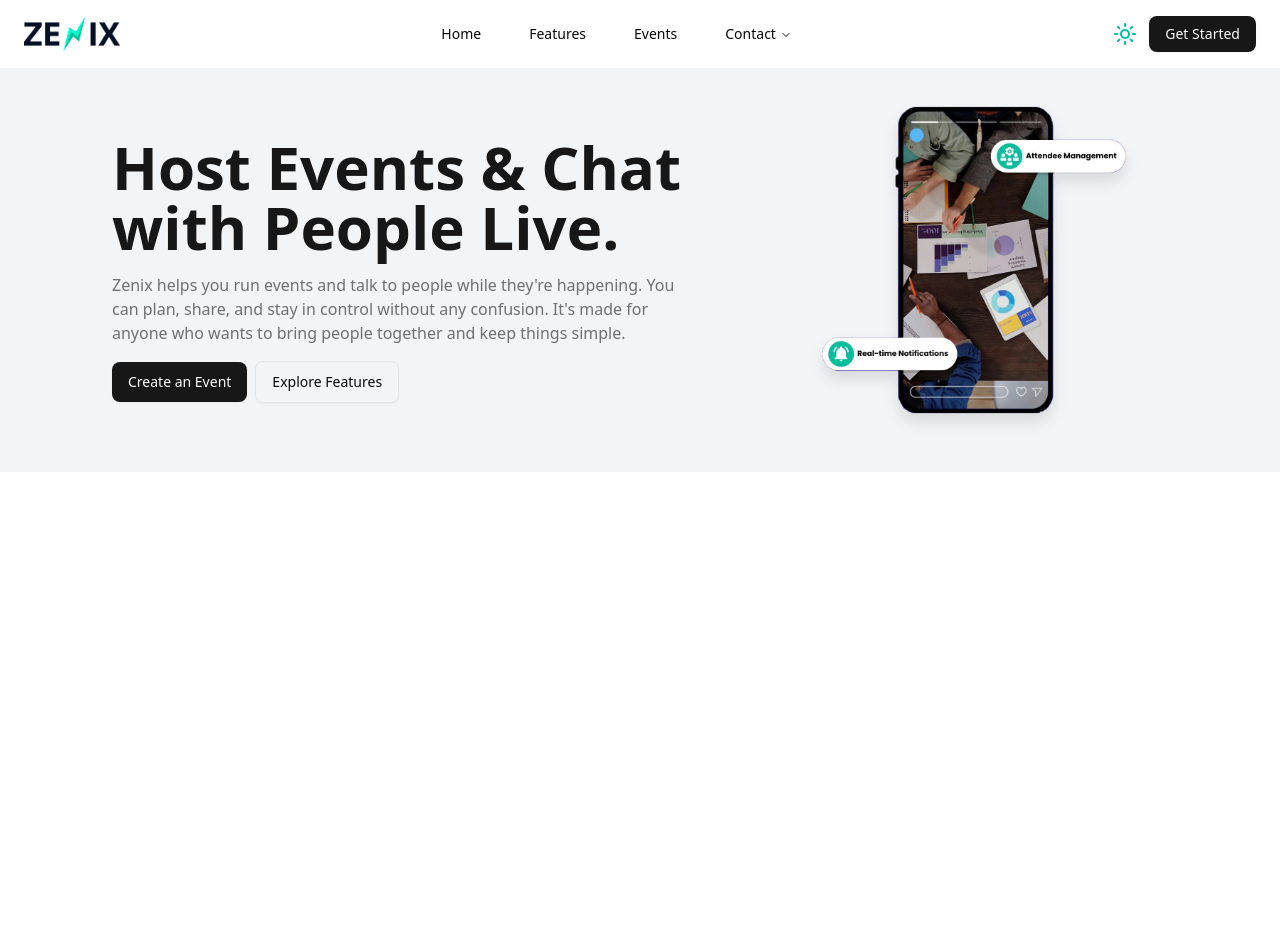
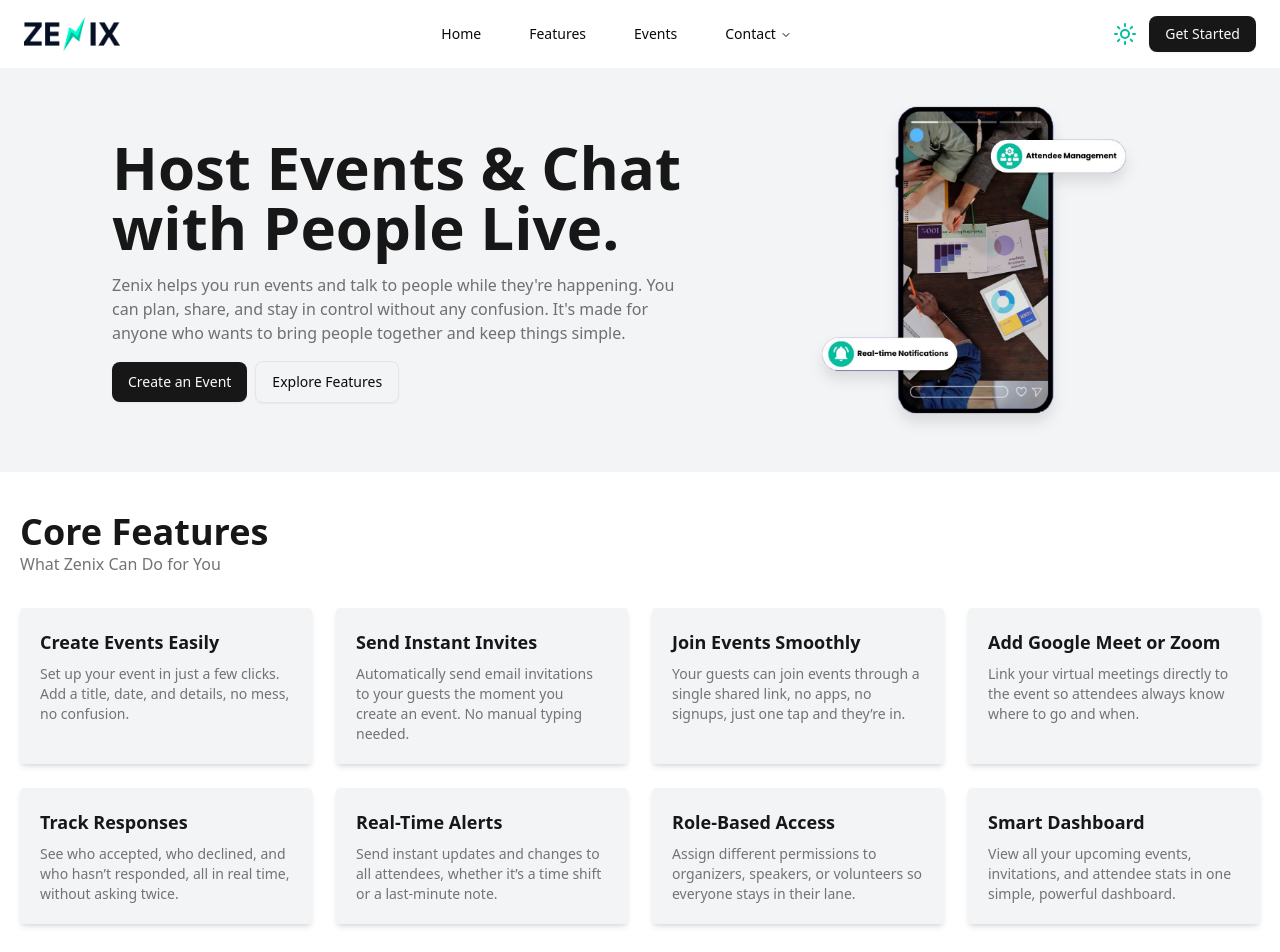
Before and after one commit to shawaiz-khan/zenix, a React (Vite) app in the folder client/: page / in a window 1280 px wide. Shown: the top 952 px of the page. Before the commit the page ends 800 px from the top, so only its background shows below. Built offline with nearby package versions, Linux system fonts and the light colour scheme.

Commit message:
add: Core features added

```diff
--- a/client/src/index.css
+++ b/client/src/index.css
@@ -53,7 +53,7 @@
 
   /* Text Colors */
   --text-default: var(--foreground);
-  --text-muted: oklch(0.556 0 0);
+  --text-muted-bg: oklch(0.3 0 0);
   --text-accent: var(--accent-foreground);
   --text-primary: var(--primary-foreground);
   --text-secondary: var(--secondary-foreground);
@@ -101,7 +101,7 @@
   --color-bg-light: #F3F4F6;
 
   /* Text Colors */
-  --text-muted: oklch(0.556 0 0);
+  --text-muted-bg: oklch(0.3 0 0);
   --text-primary: var(--primary-foreground);
   --text-secondary: var(--secondary-foreground);
   --text-destructive: var(--destructive);
--- a/client/src/pages/Landing/data.ts
+++ b/client/src/pages/Landing/data.ts
@@ -1 +1,41 @@
 export { default as hero_img } from "@/assets/images/hero/hero_mobile.png";
+
+interface IFeatures {
+    title: string;
+    description: string;
+}
+
+export const features: IFeatures[] = [
+    {
+        title: "Create Events Easily",
+        description: "Set up your event in just a few clicks. Add a title, date, and details, no mess, no confusion.",
+    },
+    {
+        title: "Send Instant Invites",
+        description: "Automatically send email invitations to your guests the moment you create an event. No manual typing needed.",
+    },
+    {
+        title: "Join Events Smoothly",
+        description: "Your guests can join events through a single shared link, no apps, no signups, just one tap and they’re in.",
+    },
+    {
+        title: "Add Google Meet or Zoom",
+        description: "Link your virtual meetings directly to the event so attendees always know where to go and when.",
+    },
+    {
+        title: "Track Responses",
+        description: "See who accepted, who declined, and who hasn’t responded, all in real time, without asking twice.",
+    },
+    {
+        title: "Real-Time Alerts",
+        description: "Send instant updates and changes to all attendees, whether it’s a time shift or a last-minute note.",
+    },
+    {
+        title: "Role-Based Access",
+        description: "Assign different permissions to organizers, speakers, or volunteers so everyone stays in their lane.",
+    },
+    {
+        title: "Smart Dashboard",
+        description: "View all your upcoming events, invitations, and attendee stats in one simple, powerful dashboard.",
+    },
+];
--- a/client/src/pages/Landing/page.tsx
+++ b/client/src/pages/Landing/page.tsx
@@ -1,9 +1,10 @@
-import { Hero } from "./sections";
+import { Features, Hero } from "./sections";
 
 const Landing: React.FC = () => {
     return (
         <>
             <Hero />
+            <Features />
         </>
     )
 }
--- /dev/null
+++ b/client/src/pages/Landing/sections/Features.tsx
@@ -0,0 +1,26 @@
+import { features } from "../data";
+
+const Features: React.FC = () => {
+    return (
+        <section className="p-5 md:py-10 text-primary bg-white">
+            <div className="mb-8">
+                <h1 className="text-3xl md:text-4xl font-bold">Core Features</h1>
+                <p className="text-sm md:text-base text-muted-foreground">What Zenix Can Do for You</p>
+            </div>
+
+            <div className="grid gap-6 lg:grid-cols-4">
+                {features.map((feature, index) => (
+                    <div
+                        key={index}
+                        className="bg-bg-light rounded shadow-md p-5 hover:shadow-xl transition"
+                    >
+                        <h2 className="text-lg font-bold mb-2">{feature.title}</h2>
+                        <p className="text-sm text-muted-foreground">{feature.description}</p>
+                    </div>
+                ))}
+            </div>
+        </section>
+    )
+}
+
+export default Features;
--- a/client/src/pages/Landing/sections/index.ts
+++ b/client/src/pages/Landing/sections/index.ts
@@ -1 +1,2 @@
 export { default as Hero } from "./Hero";
+export { default as Features } from "./Features";
```
